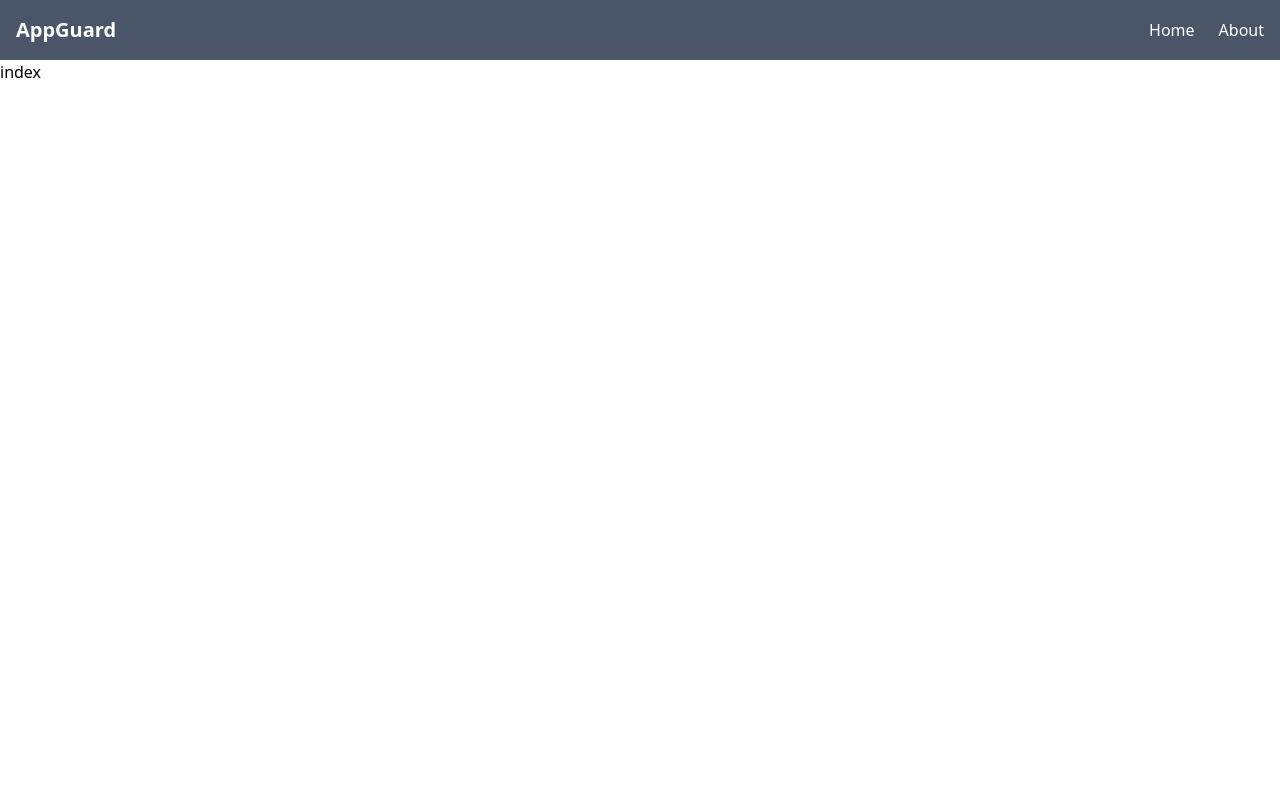
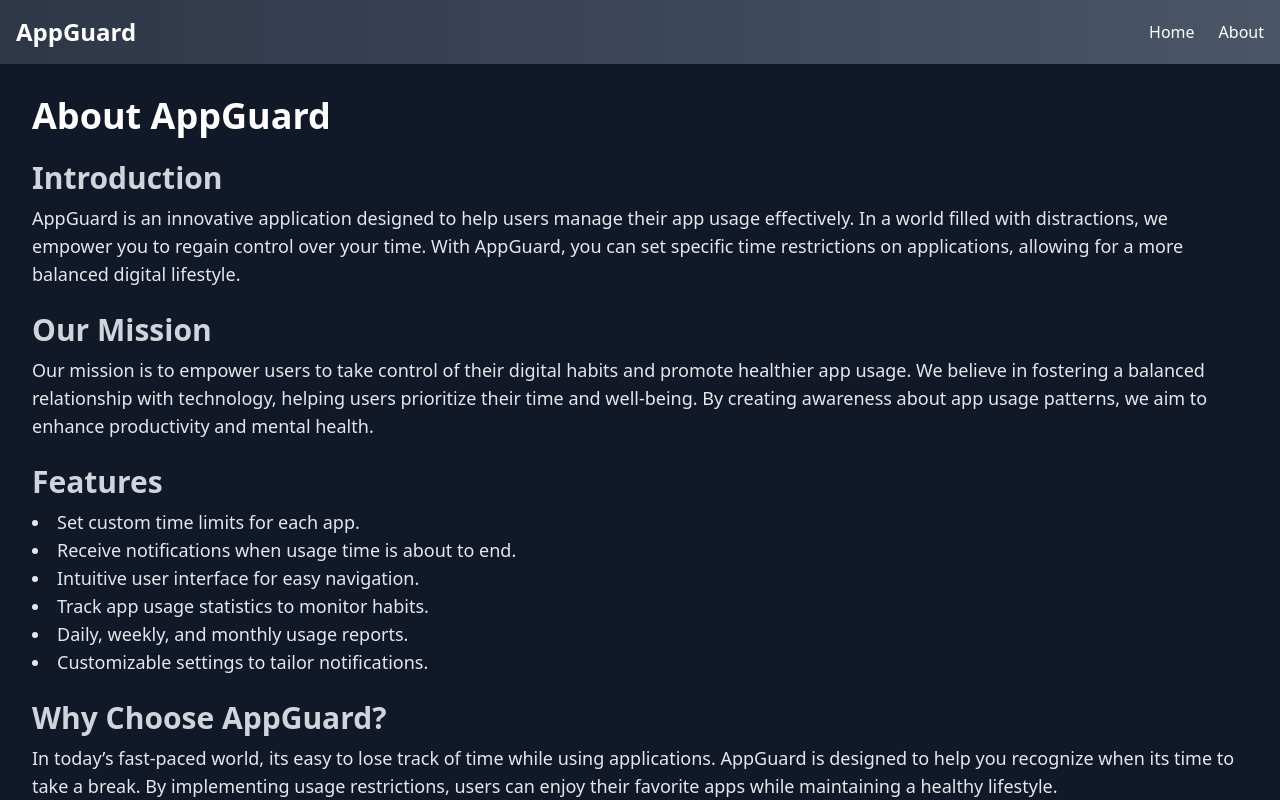
Before and after one commit to Tanmaydeep-Singh/AppGuard, a Next.js app: page /About in a window 1280 px wide. Shown: the top 800 px of the page. Built offline with nearby package versions, Linux system fonts and the light colour scheme.

Commit message:
Dev: UI Updates

```diff
--- a/src/components/List/Items/index.tsx
+++ b/src/components/List/Items/index.tsx
@@ -3,41 +3,35 @@ import React, { useState } from 'react';
 
 interface ItemProps {
   name: string;
-  isBlocked: boolean; // New prop to indicate if the app is blocked
+  isBlocked: boolean;
 }
 
 const Item = ({ name, isBlocked }: ItemProps) => {
   const [isEnabled, setIsEnabled] = useState(false);
 
   return (
-    <tr className={`border-b ${isBlocked ? 'bg-red-200' : ''}`}> {/* Highlight blocked apps */}
-      <td className="py-4 px-6 text-gray-800">{name}</td>
-      <td className="py-4 px-6 text-right">
-        <label className="inline-flex items-center">
-          <input
-            type="checkbox"
-            className="sr-only"
-            checked={isEnabled}
-            onChange={() => {
-              if (!isBlocked) {
-                setIsEnabled(!isEnabled); // Only toggle if not blocked
-              }
-            }}
-            disabled={isBlocked} // Disable the checkbox if the app is blocked
-          />
-          <Link href={`/Time/${name}`} className="mr-2 text-sm text-blue-600 hover:underline">
-            <div className="w-12 h-6 bg-gray-300 rounded-full relative">
-              <span
-                className={`block w-6 h-6 bg-white rounded-full transition-transform ${
-                  isEnabled ? 'transform translate-x-6 bg-green-500' : 'bg-gray-400'
-                }`}
-              ></span>
-            </div>
-          </Link>
-        </label>
-        {isBlocked && <span className="text-red-600 text-xs ml-2">Blocked</span>} {/* Indicate if blocked */}
-      </td>
-    </tr>
+    <div className={`max-w-sm h-40 p-6 bg-gray-800  border border-gray-700 rounded-lg shadow-lg transition-transform duration-300 transform hover:scale-105 ${isBlocked ? 'border-red-500' : ''}`}>
+      <Link href="#">
+        <h5 className="mb-4 text-2xl font-bold tracking-tight text-white">{name}</h5>
+      </Link>
+      <Link
+        href={`/Time/${name}`}
+        className={`inline-flex items-center justify-center w-full px-4 py-2 text-sm font-medium text-center text-white bg-blue-600 rounded-lg hover:bg-blue-700 focus:ring-4 focus:outline-none focus:ring-blue-300 ${isBlocked ? 'opacity-50 cursor-not-allowed' : ''}`}
+        onClick={(e) => {
+          if (isBlocked) {
+            e.preventDefault();
+          } else {
+            setIsEnabled(!isEnabled);
+          }
+        }}
+      >
+        Set Timer
+        <svg className="rtl:rotate-180 w-4 h-4 ms-2" aria-hidden="true" xmlns="http://www.w3.org/2000/svg" fill="none" viewBox="0 0 14 10">
+          <path stroke="currentColor" strokeLinecap="round" strokeLinejoin="round" strokeWidth="2" d="M1 5h12m0 0L9 1m4 4L9 9"/>
+        </svg>
+      </Link>
+      {isBlocked && <span className="text-red-400 text-xs mt-2">Blocked</span>}
+    </div>
   );
 };
 
--- a/src/components/Navbar/index.tsx
+++ b/src/components/Navbar/index.tsx
@@ -3,11 +3,11 @@ import React from 'react';
 
 function Navbar() {
   return (
-    <nav className="bg-[#4A5568] p-4 text-white flex justify-between items-center">
-      <div className="text-xl font-bold">AppGuard</div>
+    <nav className="bg-gradient-to-r from-[#2D3748] to-[#4A5568] p-4 text-white shadow-lg flex justify-between items-center">
+      <div className="text-2xl font-bold ">AppGuard</div>
       <div className="space-x-6">
-        <Link href="/" className="hover:text-gray-300">Home</Link>
-        <Link href="/About" className="hover:text-gray-300">About</Link>
+        <Link href="/" className="hover:text-gray-300 transition duration-300">Home</Link>
+        <Link href="/About" className="hover:text-gray-300 transition duration-300">About</Link>
       </div>
     </nav>
   );
--- a/src/pages/About/index.tsx
+++ b/src/pages/About/index.tsx
@@ -1,9 +1,62 @@
-import React from 'react'
+import React from 'react';
 
-function About() {
+function AboutPage() {
   return (
-    <div>index</div>
-  )
+    <div className="min-h-screen flex items-center justify-center bg-gray-900">
+      <div className="min-h-screen max-w-[1400px] mx-auto p-8 shadow-lg rounded-lg">
+        <h1 className="text-4xl font-semibold text-white mb-6 text-left">About AppGuard</h1>
+
+        <section className="mb-6">
+          <h2 className="text-3xl font-bold text-gray-300 mb-2">Introduction</h2>
+          <p className="text-lg text-gray-200">
+            AppGuard is an innovative application designed to help users manage their app usage effectively.
+            In a world filled with distractions, we empower you to regain control over your time. With AppGuard,
+            you can set specific time restrictions on applications, allowing for a more balanced digital lifestyle.
+          </p>
+        </section>
+
+        <section className="mb-6">
+          <h2 className="text-3xl font-bold text-gray-300 mb-2">Our Mission</h2>
+          <p className="text-lg text-gray-200">
+            Our mission is to empower users to take control of their digital habits and promote healthier app usage.
+            We believe in fostering a balanced relationship with technology, helping users prioritize their time
+            and well-being. By creating awareness about app usage patterns, we aim to enhance productivity and mental health.
+          </p>
+        </section>
+
+        <section className="mb-6">
+          <h2 className="text-3xl font-bold text-gray-300 mb-2">Features</h2>
+          <ul className="list-disc list-inside text-lg text-gray-200">
+            <li>Set custom time limits for each app.</li>
+            <li>Receive notifications when usage time is about to end.</li>
+            <li>Intuitive user interface for easy navigation.</li>
+            <li>Track app usage statistics to monitor habits.</li>
+            <li>Daily, weekly, and monthly usage reports.</li>
+            <li>Customizable settings to tailor notifications.</li>
+          </ul>
+        </section>
+
+        <section className="mb-6">
+          <h2 className="text-3xl font-bold text-gray-300 mb-2">Why Choose AppGuard?</h2>
+          <p className="text-lg text-gray-200">
+            In today’s fast-paced world, its easy to lose track of time while using applications.
+            AppGuard is designed to help you recognize when its time to take a break.
+            By implementing usage restrictions, users can enjoy their favorite apps while maintaining a healthy lifestyle.
+          </p>
+        </section>
+
+        <section>
+          <h2 className="text-3xl font-bold text-gray-300 mb-2">Contact Us</h2>
+          <p className="text-lg text-gray-200">
+            We’d love to hear from you! If you have any questions, feedback, or suggestions, please reach out to us at:
+          </p>
+          <p className="text-lg text-gray-200">
+            <a href="mailto:support@appguard.com" className="text-blue-400 hover:underline">support@appguard.com</a>
+          </p>
+        </section>
+      </div>
+    </div>
+  );
 }
 
-export default About
+export default AboutPage;
--- a/src/pages/Time/[app].tsx
+++ b/src/pages/Time/[app].tsx
@@ -48,41 +48,41 @@ function AppTimePage() {
   };
 
   return (
-    <div className="min-h-screen bg-gray-100 py-10 px-5">
-      <div className="max-w-lg mx-auto bg-white p-6 shadow-md rounded-lg">
-        <h1 className="text-2xl font-semibold mb-4">Manage Time Usage for {app}</h1>
+    <div className="min-h-screen bg-gray-900 py-10 px-5">
+      <div className="max-w-lg mx-auto bg-gray-800 p-6 shadow-lg rounded-lg">
+        <h1 className="text-2xl font-semibold text-white mb-4">Manage Time Usage for {app}</h1>
 
         <div className="mb-4">
-          <label className="block text-sm font-medium text-gray-700">Start Time</label>
+          <label className="block text-sm font-medium text-gray-300">Start Time</label>
           <input
             type="time"
             value={startTime}
             onChange={(e) => setStartTime(e.target.value)}
-            className="mt-1 block w-full p-2 border border-gray-300 rounded-md"
+            className="mt-1 block w-full p-2 border border-gray-600 bg-gray-700 text-white rounded-md"
           />
         </div>
 
         <div className="mb-4">
-          <label className="block text-sm font-medium text-gray-700">End Time</label>
+          <label className="block text-sm font-medium text-gray-300">End Time</label>
           <input
             type="time"
             value={endTime}
             onChange={(e) => setEndTime(e.target.value)}
-            className="mt-1 block w-full p-2 border border-gray-300 rounded-md"
+            className="mt-1 block w-full p-2 border border-gray-600 bg-gray-700 text-white rounded-md"
           />
         </div>
 
         <div className="flex space-x-4">
           <button
             onClick={handleEnable}
-            className={`w-full py-2 px-4 bg-green-500 text-white rounded-md ${isEnabled && 'opacity-50 cursor-not-allowed'}`}
+            className={`w-full py-2 px-4 bg-green-500 text-white rounded-md transition duration-200 hover:bg-green-600 ${isEnabled && 'opacity-50 cursor-not-allowed'}`}
             disabled={isEnabled}
           >
             Enable
           </button>
           <button
             onClick={handleDisable}
-            className={`w-full py-2 px-4 bg-red-500 text-white rounded-md ${!isEnabled ? 'opacity-50 cursor-not-allowed' : ''}`}
+            className={`w-full py-2 px-4 bg-red-500 text-white rounded-md transition duration-200 hover:bg-red-600 ${!isEnabled ? 'opacity-50 cursor-not-allowed' : ''}`}
             disabled={!isEnabled}
           >
             Disable
@@ -90,11 +90,11 @@ function AppTimePage() {
         </div>
 
         {isEnabled && (
-          <p className="mt-4 text-green-700">App usage restriction is enabled from {startTime} to {endTime}.</p>
+          <p className="mt-4 text-green-200">App usage restriction is enabled from {startTime} to {endTime}.</p>
         )}
 
         {!isEnabled && (
-          <p className="mt-4 text-red-700">App usage restriction is disabled.</p>
+          <p className="mt-4 text-red-200">App usage restriction is disabled.</p>
         )}
       </div>
     </div>
--- a/src/pages/index.tsx
+++ b/src/pages/index.tsx
@@ -4,7 +4,7 @@ export default function Home() {
 
 
   return (
-    <main className="flex min-h-screen flex-col items-center justify-between p-24 text-[#4A4947]">
+    <main className="flex min-h-screen flex-col items-center justify-between p-24 bg-gray-900 text-[#4A4947]">
            <List/>
 
     </main>
```
Also changed, not shown: src/components/List/Index.tsx (+17 -33 lines).
